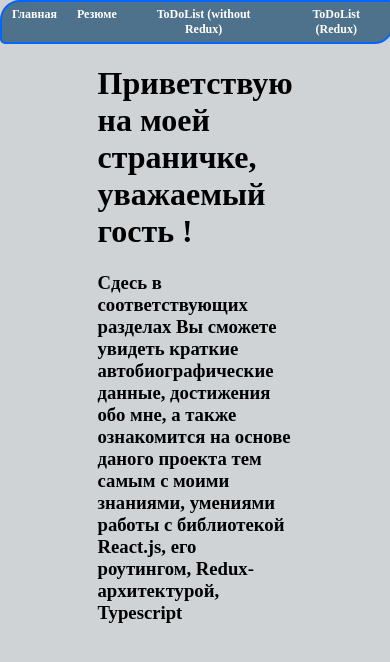
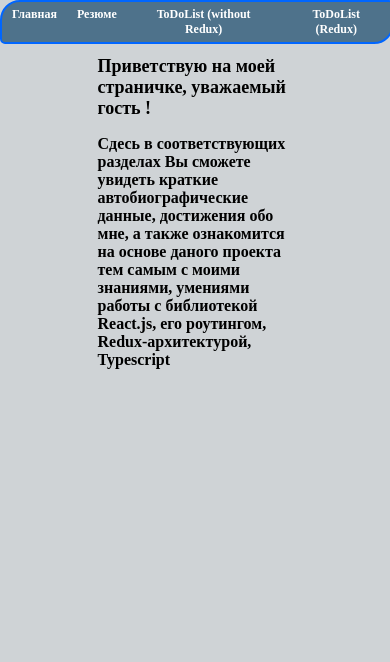
Before and after one commit to PlotnikovZhenia/MyBiography-React-Redux-ToDo, a React (Create React App) app: page / in a window 390 px wide. Shown: the top 662 px of the page. Built offline with nearby package versions, Linux system fonts and the light colour scheme.

Commit message:
some updates

```diff
--- a/src/Components/Main/Home.module.scss
+++ b/src/Components/Main/Home.module.scss
@@ -35,3 +35,11 @@
         font-size: 16px;
     }
 }
+@media only screen and (min-width: 280px)  and (max-width: 411px) {
+    .home_block h1 {
+        font-size: 18px;
+    }
+    .home_block h3 {
+        font-size: 16px;
+    }
+}
```
